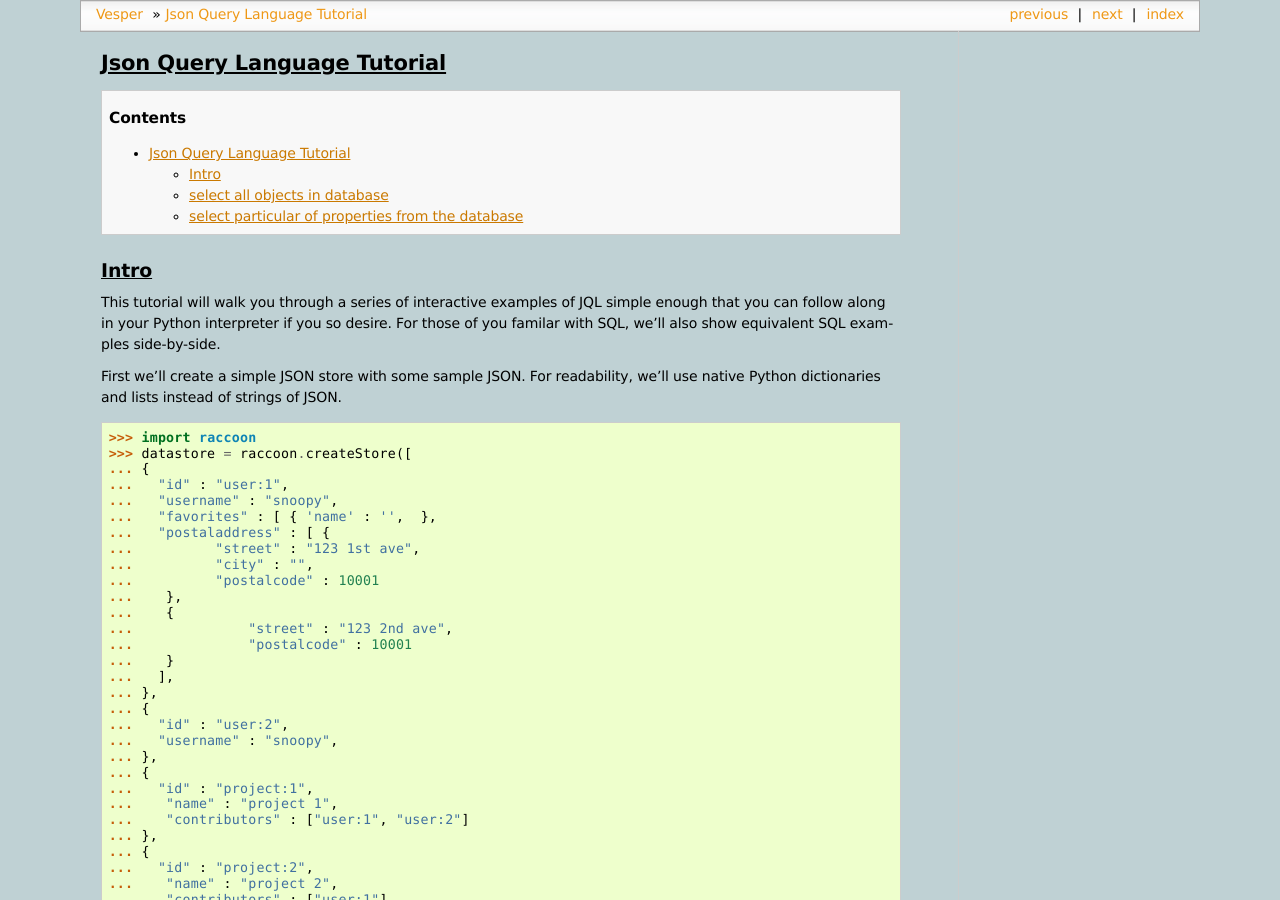
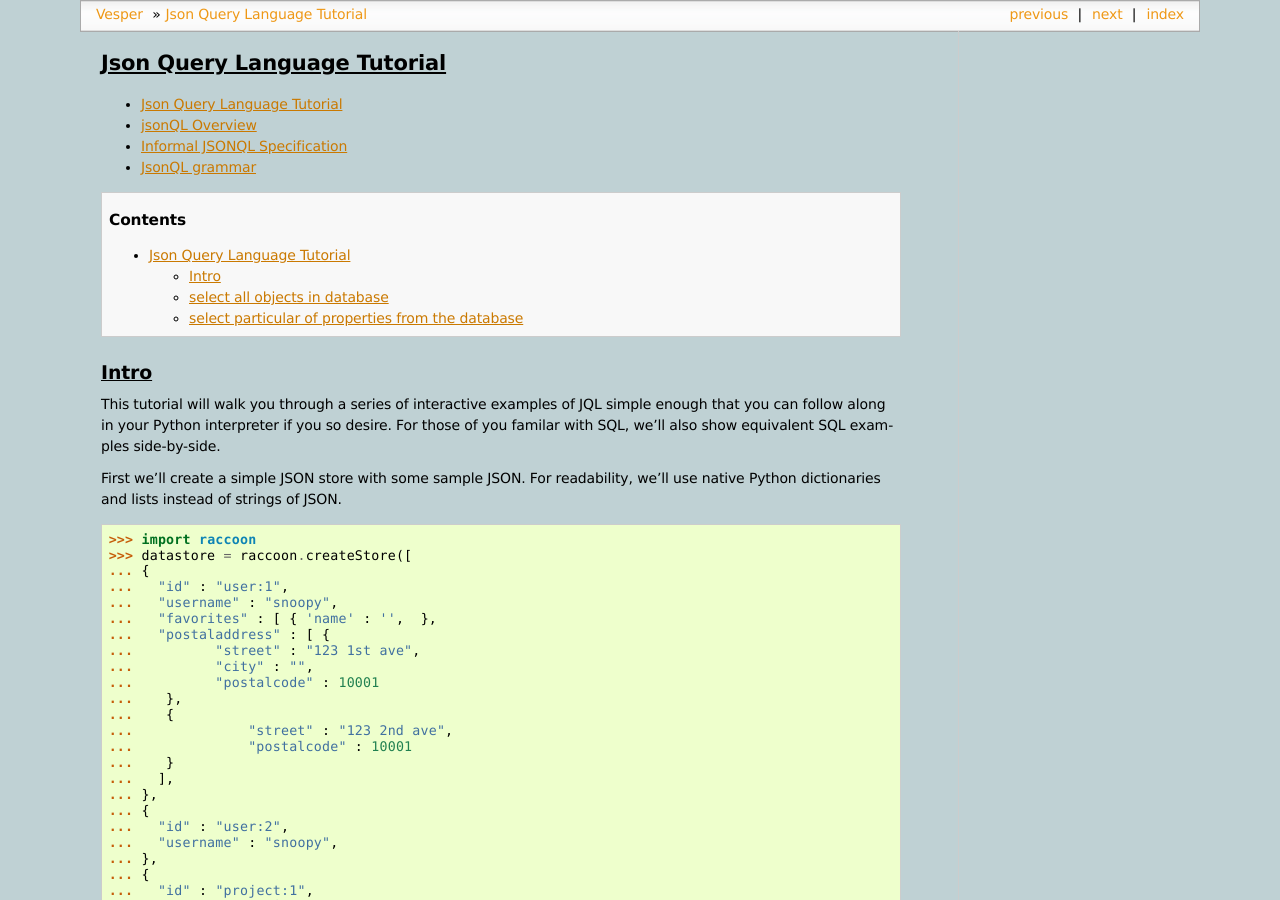
Before and after one commit to onecommons/vesper, a Sphinx documentation site: the page built from doc/source/tutorial.rst, in a window 1280 px wide and 900 px high. Built offline with Sphinx 7.4.7, drawn with Linux system fonts in a browser that asks for light colours; some of the changed text lies outside the part shown.

Commit message:
more progress towards getting doc outline in order

```diff
--- a/doc/source/admin.rst
+++ b/doc/source/admin.rst
@@ -11,7 +11,7 @@ The easiest way to install vesper is via *easy_install*, but you can also downlo
 http://onecommons.net.
 
 Running the Administration Server
--------------------------------
+---------------------------------
 
 Once installed, you should be able to start the vesper admin server with `vesper-admin`.  If not, it's possible
 that easy_install didn't put the script on your path.  Where these scripts are placed is platform
--- a/doc/source/tutorial.rst
+++ b/doc/source/tutorial.rst
@@ -1,8 +1,17 @@
 .. :copyright: Copyright 2009-2010 by the Vesper team, see AUTHORS.
 .. :license: Dual licenced under the GPL or Apache2 licences, see LICENSE.
 
+
 Json Query Language Tutorial
 ================================
+
+.. toctree::
+   :maxdepth: 1
+
+   self
+   jsonql
+   spec
+   grammar
 
 .. contents::
 
```
Also changed, not shown: doc/source/index.rst (+3 -4 lines).
